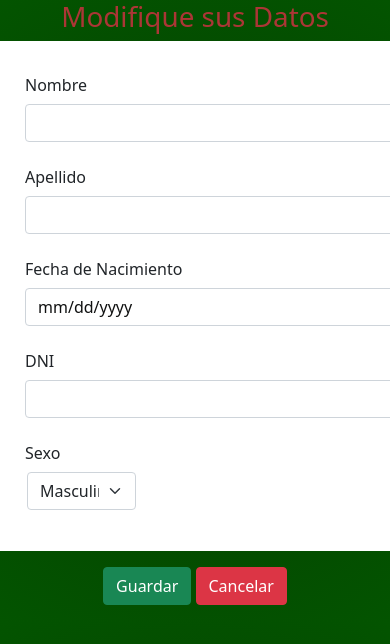
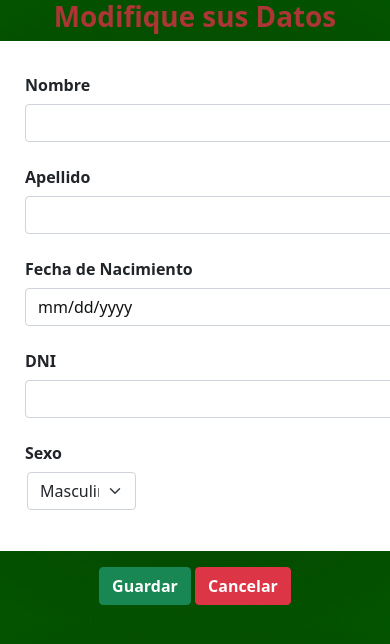
Before and after one commit to Anabel12veron/Pasantia, a PHP site: page /base_de_datos/modificarDatos.php?id=1 in a window 390 px wide; the page is wider, and only the part inside the window is pictured. Shown: the top 644 px of that part. Run offline with PHP 8.4, Linux system fonts and the light colour scheme; data that the repository does not hold is empty.

Commit message:
modificación de grillas y botones

```diff
--- a/base_de_datos/eliminarProyecto.php
+++ b/base_de_datos/eliminarProyecto.php
@@ -10,7 +10,7 @@
 <body>
 
     <div class="alert alert-danger d-flex align-items-center" role="alert">
-        <svg class="bi flex-shrink-0 me-2" width="24" height="24" role="img" aria-label="Danger:"><use xlink:href="../base_de_datos/eliminarProyecto.php"/></svg>
+        <svg class="bi flex-shrink-0 me-2" width="24" height="24" role="img" aria-label="Danger:"></svg>
     <div>
         Se ha eliminado una información ✔
     </div>
--- a/base_de_datos/modificarDatos.php
+++ b/base_de_datos/modificarDatos.php
@@ -10,7 +10,7 @@
     <link rel="stylesheet" href="../assets/estiloInicio.css">
 </head>
 <body class="fondo">
-<h1 class="text-center">Modifique sus Datos</h1>
+<h1 class="text-center"><strong> Modifique sus Datos </strong></h1>
 	<?php
 		require '../base_de_datos/Conexion.php';
 		$id=$_GET["id"];
@@ -23,31 +23,31 @@
     <input type="text" class="form-control" hidden name="action" id="action" value="update">
       <div class="container" style="background-color: #ffffff; padding: 25px">
       <div class="mb-3 row">
-        <label for="Nombre" class="col-sm-1-12 col-form-label">Nombre</label>
-        <div class="col-sm-1-12">
+        <label for="Nombre" class="col-sm-1-12 col-form-label"><strong> Nombre </strong></label>
+        <div class="col-sm-6">
           <input type="text" class="form-control" name="Nombre" id="Nombre" value="<?php echo $dato['Nombre']?>" placeholder="">
         </div>
       </div>
       <div class="mb-3 row">
-        <label for="Apellido" class="col-sm-1-12 col-form-label">Apellido</label>
-        <div class="col-sm-1-12">
+        <label for="Apellido" class="col-sm-1-12 col-form-label"><strong> Apellido </strong></label>
+        <div class="col-sm-6">
           <input type="text" class="form-control" name="Apellido" id="Apellido" value="<?php echo $dato['Apellido']?>" placeholder="">
         </div>
       </div>
       <div class="mb-3 row">
-        <label for="F_Nacimiento" class="col-sm-1-12 col-form-label">Fecha de Nacimiento</label>
-        <div class="col-sm-1-12">
+        <label for="F_Nacimiento" class="col-sm-1-12 col-form-label"><strong> Fecha de Nacimiento </strong></label>
+        <div class="col-sm-6">
           <input type="date" class="form-control" name="F_Nacimiento" id="F_Nacimiento" value="<?php echo $dato['F_Nacimiento']?>" placeholder="">
         </div>
       </div>
       <div class="mb-3 row">
-        <label for="DNI" class="col-sm-1-12 col-form-label">DNI</label>
-        <div class="col-sm-1-12">
+        <label for="DNI" class="col-sm-1-12 col-form-label"><strong> DNI </strong></label>
+        <div class="col-sm-6">
           <input type="text" class="form-control" name="DNI" id="DNI" value="<?php echo $dato['DNI']?>" placeholder="">
         </div>
       </div>
       <div class="mb-3 row">
-        <label for="Sexo" class="col-sm-1-12 col-form-label">Sexo</label>
+        <label for="Sexo" class="col-sm-1-12 col-form-label"><strong> Sexo </strong></label>
         <select class="form-select" aria-label="Default select example"  name="Sexo" id="Sexo">
           <option value="Masculino">Masculino</option>
           <option value="Femenino">Femenino</option>
@@ -59,9 +59,9 @@
       </fieldset>
       <div class="m-3 row">
         <div class="text-center">
-          <button name="actualizar" class="btn btn-success" role="button">Guardar</button>
+          <button name="actualizar" class="btn btn-success" role="button"><strong> Guardar </strong></button>
 
-          <a name="" id="" class="btn btn-danger" href="../pantallas/datos_programador.php" role="button">Cancelar</a>
+          <a name="" id="" class="btn btn-danger" href="../pantallas/datos_programador.php" role="button"><strong> Cancelar </strong></a>
         </div>
       </div>
     </form>
--- a/pantallas/datos_comentario.php
+++ b/pantallas/datos_comentario.php
@@ -39,7 +39,7 @@
                             <td><?php echo $programador["Comentario"]; ?></td>
                             <td>
                                 <a href="<?php echo "../base_de_datos/eliminarComentario.php?id=", $programador['ID_Comentario']; ?>">
-                                    <button class="btn btn-danger"><strong> Eliminar </strong></button>
+                                    <button class="btn btn-danger"><strong> Eliminar</strong> </button>
                                 </a>
                             </td>
                         </tr>
```
Also changed, not shown: base_de_datos/modificarModulo.php (+11 -11 lines).
